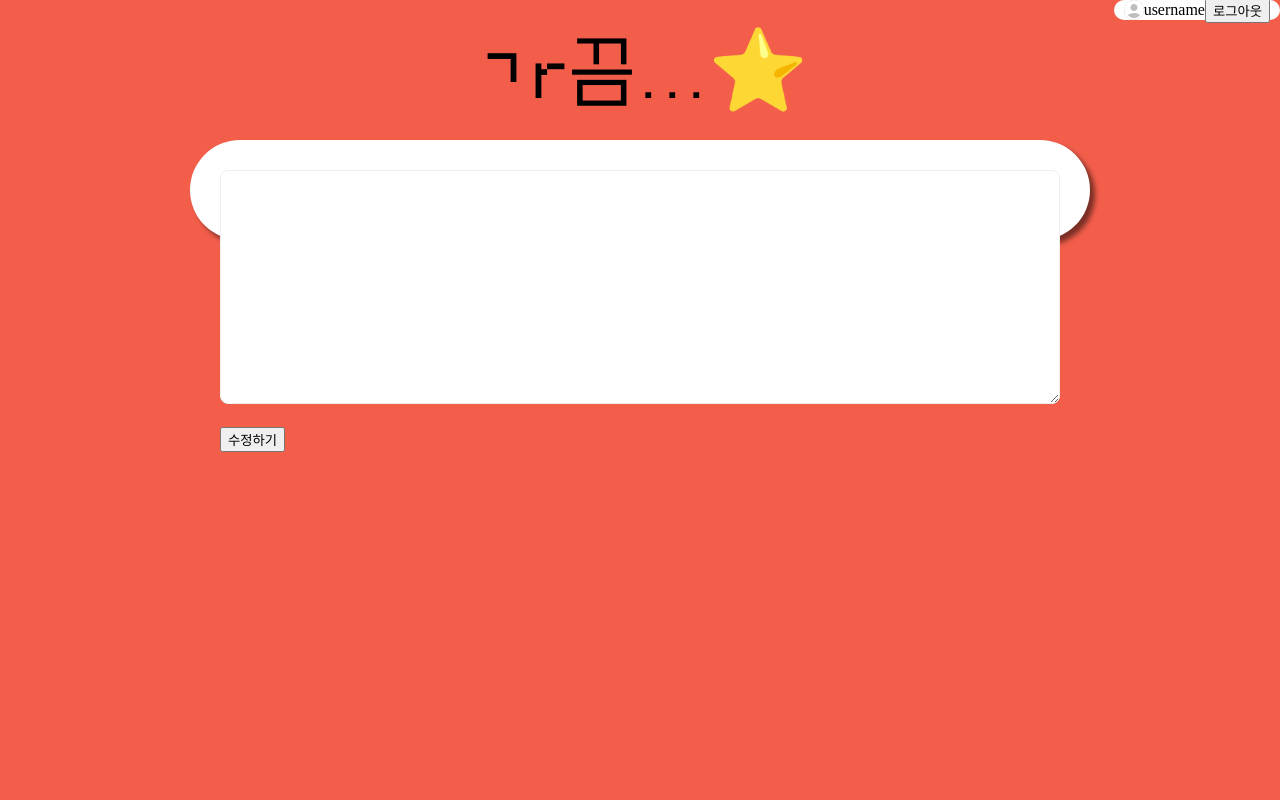
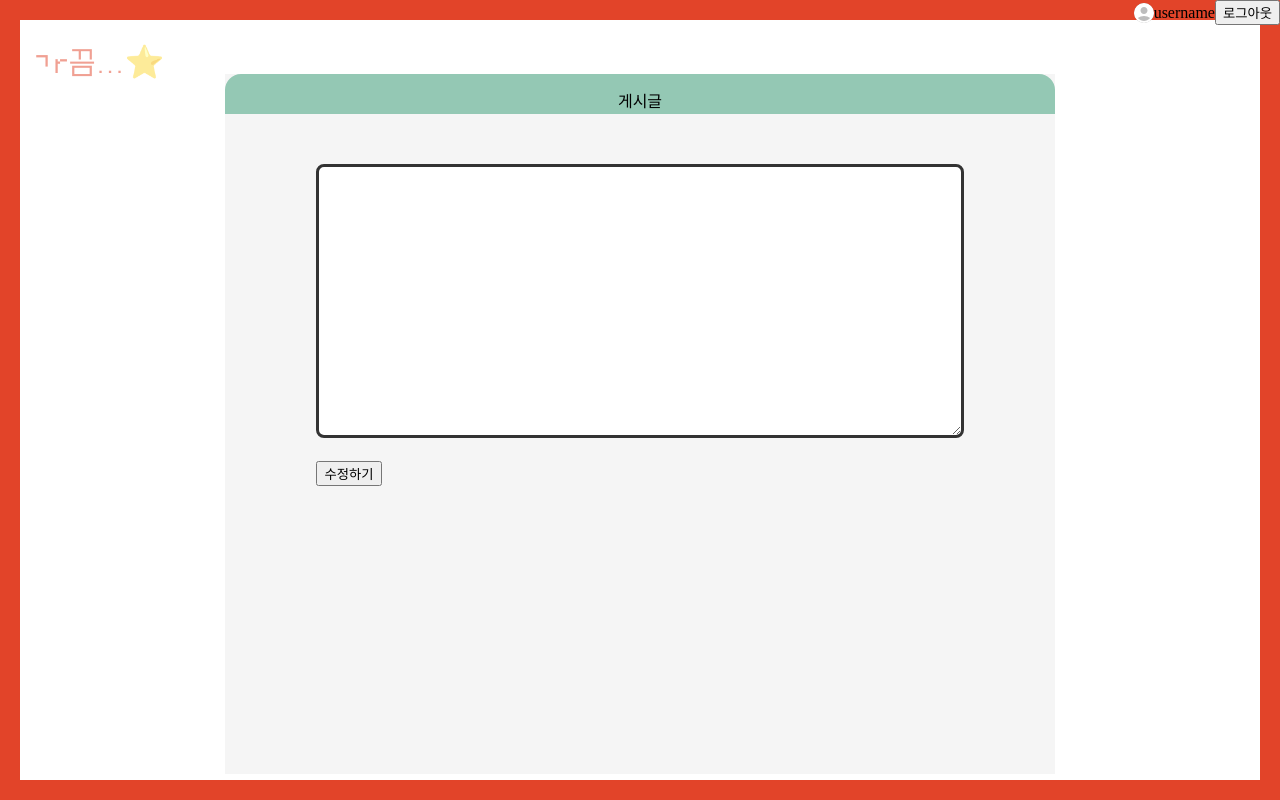
Before and after one commit to swing-park/sometimes, a React (Create React App) app: page /cards/1 in a window 1280 px wide. Built offline with nearby package versions, Linux system fonts and the light colour scheme.

Commit message:
Feat: add main styling

```diff
--- a/package.json
+++ b/package.json
@@ -19,7 +19,7 @@
     "react-query": "^3.39.3",
     "react-redux": "^8.0.5",
     "react-router-dom": "^6.8.1",
-    "react-scripts": "5.0.1",
+    "react-scripts": "^5.0.1",
     "redux": "^4.2.1",
     "styled-components": "^5.3.6",
     "styled-reset": "^4.4.5",
--- a/src/components/CardBoard/Card/index.tsx
+++ b/src/components/CardBoard/Card/index.tsx
@@ -7,17 +7,31 @@ interface Props {
 }
 
 const Card = ({ card, imgSrc }: Props) => {
-  return <StCardBox>{JSON.stringify(card)}</StCardBox>;
+  return (
+    <StCardBox>
+      <StContent>{JSON.stringify(card)}</StContent>
+      <StCardFooter>
+        <div>20 may</div>
+        <div>좋아요</div>
+      </StCardFooter>
+    </StCardBox>
+  );
 };
 
 export default Card;
 
 const StCardBox = styled.div<{ imgSrc?: string }>`
-  width: 100%;
-  border: 1px solid red;
-  border-radius: 10px;
-  padding: 10px;
+  box-sizing: border-box;
+  padding: 70px;
 
-  background-image: ${(props) => `url(${props.imgSrc})`};
-  background-size: cover;
+  background: #ffffff;
+  border: 3px solid #333333;
+  border-radius: 8px;
 `;
+
+const StContent = styled.div``;
+
+const StCardFooter = styled.div`
+  display: flex;
+  justify-content: space-between;
+`;
--- a/src/components/CardBoard/index.tsx
+++ b/src/components/CardBoard/index.tsx
@@ -13,7 +13,9 @@ const CardBoard = () => {
   const randomNum = (max: number) => Math.floor(Math.random() * max + 1);
 
   return (
-    <StCardBoard>
+    <StContainer>
+      <StHeader>Sign Up</StHeader>
+      <StContent>
         {state.cards.map((card) => (
           <Card
             key={card.id}
@@ -21,25 +23,65 @@ const CardBoard = () => {
             // imgSrc={state.imgs[randomNum(40) - 1]}
           />
         ))}
+      </StContent>
+      <StButton>
         <StCreateBtn onClick={handleOnClickCreateBtn}>
           <Add />
         </StCreateBtn>
-    </StCardBoard>
+      </StButton>
+    </StContainer>
   );
 };
 
 export default CardBoard;
 
-const StCardBoard = styled.div`
-  width: 100%;
+const StButton = styled.div`
   display: flex;
-  flex-direction: column;
+  justify-content: center;
+  align-items: center;
+  box-sizing: border-box;
+  padding: 10px;
+  width: 40%;
 
-  gap: 30px;
+  background: #ffffff;
+  border: 3px solid #333333;
+  border-radius: 8px;
 `;
 
 const StCreateBtn = styled(IconButton)`
-  position: absolute;
+  /* position: absolute;
   bottom: 0;
-  right: 0;
+  right: 0; */
 `;
+
+const StContainer = styled.div`
+  width: 67%;
+  max-height: 500px;
+  min-height: 700px;
+  display: flex;
+  flex-direction: column;
+  align-items: center;
+
+  /* left: calc(50% - 675px / 2 + 10.5px);
+  top: calc(50% - 785px / 2 + 94.5px); */
+
+  background: #f5f5f5;
+`;
+
+const StHeader = styled.div`
+  display: flex;
+  flex-direction: column;
+  align-items: center;
+  padding: 20px;
+  gap: 10px;
+
+  width: 100%;
+  height: 3vw;
+
+  background: #94c8b4;
+  border-radius: 16px 16px 0px 0px;
+`;
+
+const StContent = styled.div`
+  padding: 50px;
+`;
--- a/src/components/Layout/index.tsx
+++ b/src/components/Layout/index.tsx
@@ -18,36 +18,32 @@ const Layout = ({ children }: Props) => {
 export default Layout;
 
 const StLogo = styled.div`
-  width: 100%;
-  text-align: center;
+  margin-top: 30px;
+  margin-left: 10px;
+  font-style: normal;
+  font-weight: 400;
+  font-size: 48px;
+  line-height: 24px;
+
+  color: #e24429;
+  opacity: 0.5;
   font-family: PFStarDust, sans-serif, Arial;
-  font-size: 5rem;
+  font-size: 2rem;
 `;
 
 const StBodyWrapper = styled.div`
-  position: relative;
-  display: flex;
-  flex-direction: column;
-  align-items: center;
+  box-sizing: border-box;
+  margin: 0px;
+
   width: 100%;
   height: 100vh;
-  padding: 30px 0px;
+  overflow: hidden;
 
-  background-color: ${({ theme }) => theme.color.backgroundColor};
+  border: 20px solid #e24429;
 `;
 
 const StContainer = styled.div`
-  position: relative;
   display: flex;
-  flex-direction: column;
-
-  width: 900px;
-  height: 100px;
-  padding: 30px;
-  margin: 30px 0px;
-
-  border-radius: 50px;
-
-  background-color: ${({ theme }) => theme.color.white};
-  box-shadow: 5px 5px 5px rgba(0, 0, 0, 0.5);
+  justify-content: center;
+  flex-wrap: wrap;
 `;
--- a/src/components/MyPageToolBar/index.tsx
+++ b/src/components/MyPageToolBar/index.tsx
@@ -27,9 +27,4 @@ const StMyPageToolBar = styled.div`
   display: flex;
   align-items: center;
   justify-content: center;
-  padding: 10px;
-  height: 10px;
-
-  border-radius: 50px;
-  background-color: ${({ theme }) => theme.color.white};
 `;
--- a/src/routes/Main.tsx
+++ b/src/routes/Main.tsx
@@ -5,6 +5,7 @@ import { CardBoard } from "components";
 import { getCards, getImgs } from "api";
 import { Card } from "types";
 import cardModule from "redux/modules/card";
+import styled from "styled-components";
 
 const temp: Card[] = [
   {
--- a/src/routes/NewCard.tsx
+++ b/src/routes/NewCard.tsx
@@ -45,7 +45,9 @@ const NewCard = () => {
 
   return (
     <>
-      <form onSubmit={onSubmitHandler}>
+      <StContainer>
+        <StHeader>게시글</StHeader>
+        <StForm onSubmit={onSubmitHandler}>
           <Textarea
             name="content"
             value={card.content}
@@ -57,19 +59,50 @@ const NewCard = () => {
           ) : (
             <button>수정하기</button>
           )}
-      </form>
+        </StForm>
+      </StContainer>
     </>
   );
 };
 
 export default NewCard;
 
+const StContainer = styled.div`
+  width: 67%;
+  max-height: 500px;
+  min-height: 700px;
+  display: flex;
+  flex-direction: column;
+  align-items: center;
+
+  background: #f5f5f5;
+`;
+
+const StHeader = styled.div`
+  display: flex;
+  flex-direction: column;
+  align-items: center;
+  padding: 20px;
+  gap: 10px;
+
+  width: 100%;
+  height: 3vw;
+  background: #94c8b4;
+  border-radius: 16px 16px 0px 0px;
+`;
+
+const StForm = styled.form`
+  padding: 50px;
+`;
+
 const Textarea = styled.textarea`
   width: 100%;
-  border: 1px solid #eee;
+  background: #ffffff;
+  border: 3px solid #333333;
+  border-radius: 8px;
   box-sizing: border-box;
-  border-radius: 8px;
+
   padding: 100px;
-  font-size: 14px;
+  font-size: 30px;
   margin-bottom: 20px;
 `;
--- a/src/styles/theme.ts
+++ b/src/styles/theme.ts
@@ -27,7 +27,8 @@ export const GlobalStyle = createGlobalStyle`
 const color = {
   black: "#111",
   white: "#fff",
-  backgroundColor: "#F35E4B",
+  // backgroundColor: "#F35E4B",
+  backgroundColor: "#FFFFFF",
 };
 
 export type Color = typeof color;
```
Also changed, not shown: 1 other file (tests, documents, lock files or other folders). Lines whose indentation alone changed are shown as unchanged.
